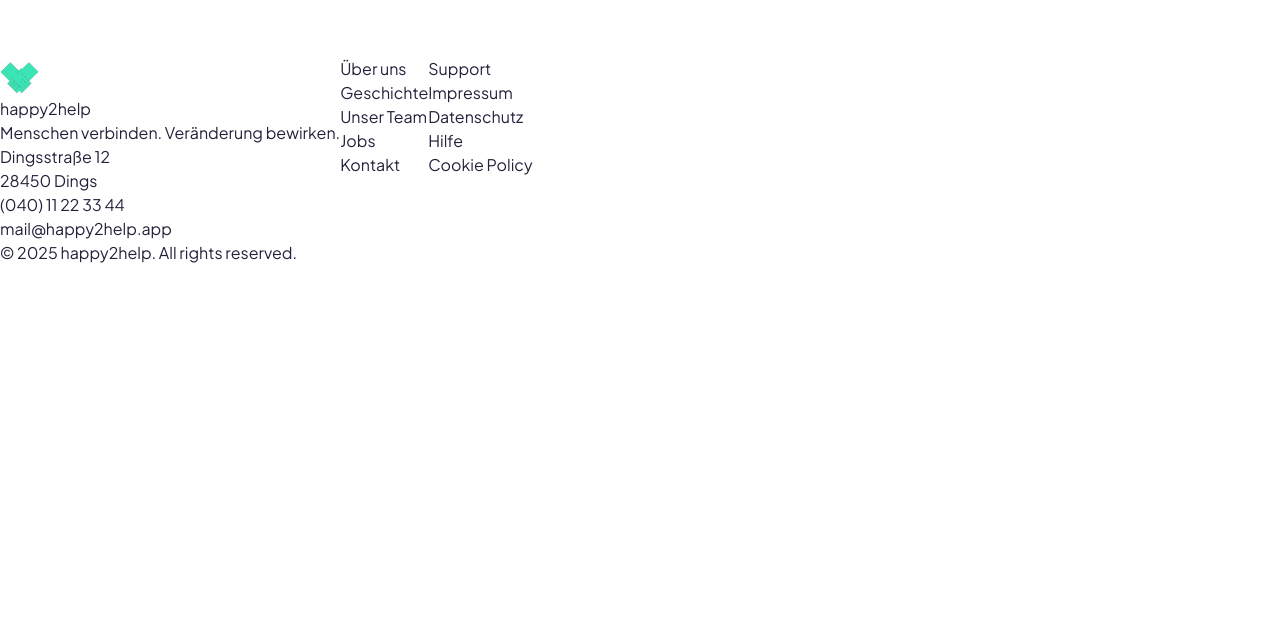
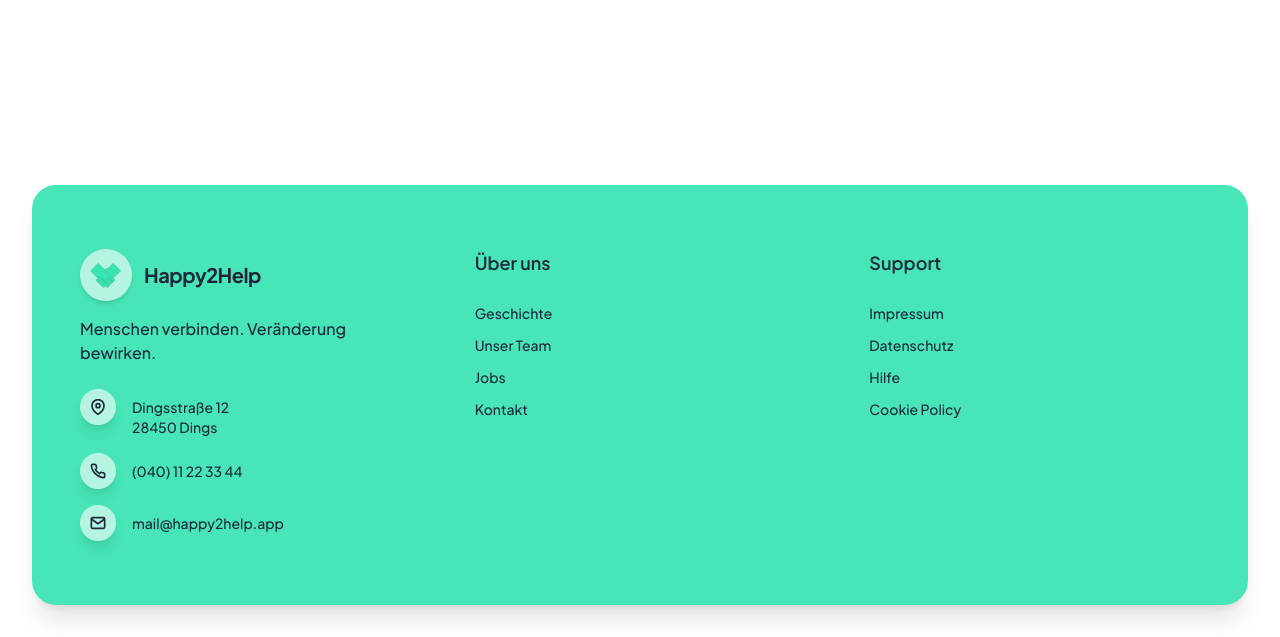
Before and after one commit to fharten/happy2help_frontend, a Next.js app: page / in a window 1280 px wide. Shown: the part 839-1476 px from the top of the page. Before the commit the page ends 1104 px from the top, so only its background shows below. Built offline with nearby package versions, Linux system fonts and the light colour scheme.

Commit message:
feat: footer first iteration

```diff
--- a/components/Footer.tsx
+++ b/components/Footer.tsx
@@ -1,94 +1,200 @@
-// components/Footer.js
-import Image from 'next/image';
-import Link from 'next/link';
+import Image from "next/image";
+import Link from "next/link";
 
-const Logo = '/images/h2h_logo_mint.png';
+const Logo = "/images/h2h_logo_mint.png";
 
 export default function Footer() {
   return (
-    <footer>
-      <div>
+    <footer className="mt-32 pb-8">
+      <div className="px-4 lg:px-8">
+        <div className="bg-light-mint/90 backdrop-blur-xl rounded-3xl shadow-xl px-8 lg:px-12 py-12 lg:py-16">
           {/* CONTENT */}
-        <div className='flex'>
-          {/* INFO*/}
-          <div>
-            <div>
+          <div className="flex flex-col lg:flex-row gap-12 lg:gap-16">
+            {/* INFO */}
+            <div className="lg:flex-1">
+              <div className="flex items-center gap-3 mb-4">
+                <div className="p-2.5 bg-white/60 rounded-full shadow-md">
                   <Image
                     src={Logo}
-                width='40'
-                height='40'
-                className='h-10 w-10'
-                alt='happy2help logo image'
+                    width={32}
+                    height={32}
+                    className="h-8 w-8 rounded-lg object-cover"
+                    alt="happy2help logo image"
                   />
-              <span>happy2help</span>
                 </div>
-            <p>Menschen verbinden. Veränderung bewirken.</p>
+                <span className="text-xl font-bold text-prussian tracking-tight">
+                  Happy<span className="text-black">2Help</span>
+                </span>
+              </div>
+              <p className="text-prussian text-sm lg:text-base mb-6 max-w-sm font-medium">
+                Menschen verbinden. Veränderung bewirken.
+              </p>
 
               {/* CONTACT */}
-            <div>
-              <div>
-                <address className='not-italic'>
+              <div className="space-y-4">
+                <div className="flex items-start gap-4">
+                  <div className="p-2.5 rounded-full transition-all duration-200 bg-white/60 text-prussian shadow-lg">
+                    <svg
+                      width="16"
+                      height="16"
+                      viewBox="0 0 24 24"
+                      fill="none"
+                      className="text-prussian"
+                    >
+                      <path
+                        d="M21 10c0 7-9 13-9 13s-9-6-9-13a9 9 0 0 1 18 0z"
+                        stroke="currentColor"
+                        strokeWidth="2.5"
+                      />
+                      <circle
+                        cx="12"
+                        cy="10"
+                        r="3"
+                        stroke="currentColor"
+                        strokeWidth="2.5"
+                      />
+                    </svg>
+                  </div>
+                  <address className="not-italic text-prussian text-sm font-medium pt-2">
                     Dingsstraße 12
                     <br />
                     28450 Dings
                   </address>
                 </div>
-              <div>
-                <a href='tel:+4904011223344'>(040) 11 22 33 44</a>
+                <div className="flex items-center gap-4">
+                  <div className="p-2.5 rounded-full transition-all duration-200 bg-white/60 text-prussian shadow-lg">
+                    <svg
+                      width="16"
+                      height="16"
+                      viewBox="0 0 24 24"
+                      fill="none"
+                      className="text-prussian"
+                    >
+                      <path
+                        d="M22 16.92v3a2 2 0 0 1-2.18 2 19.79 19.79 0 0 1-8.63-3.07 19.5 19.5 0 0 1-6-6 19.79 19.79 0 0 1-3.07-8.67A2 2 0 0 1 4.11 2h3a2 2 0 0 1 2 1.72 12.84 12.84 0 0 0 .7 2.81 2 2 0 0 1-.45 2.11L8.09 9.91a16 16 0 0 0 6 6l1.27-1.27a2 2 0 0 1 2.11-.45 12.84 12.84 0 0 0 2.81.7A2 2 0 0 1 22 16.92z"
+                        stroke="currentColor"
+                        strokeWidth="2.5"
+                      />
+                    </svg>
                   </div>
-              <div>
-                <a href='mailto:mail@happy2help.app'>mail@happy2help.app</a>
+                  <a
+                    href="tel:+4904011223344"
+                    className="text-prussian text-sm font-medium hover:text-black transition-colors duration-200"
+                  >
+                    (040) 11 22 33 44
+                  </a>
+                </div>
+                <div className="flex items-center gap-4">
+                  <div className="p-2.5 rounded-full transition-all duration-200 bg-white/60 text-prussian shadow-lg">
+                    <svg
+                      width="16"
+                      height="16"
+                      viewBox="0 0 24 24"
+                      fill="none"
+                      className="text-prussian"
+                    >
+                      <path
+                        d="M4 4h16c1.1 0 2 .9 2 2v12c0 1.1-.9 2-2 2H4c-1.1 0-2-.9-2-2V6c0-1.1.9-2 2-2z"
+                        stroke="currentColor"
+                        strokeWidth="2.5"
+                      />
+                      <polyline
+                        points="22,6 12,13 2,6"
+                        stroke="currentColor"
+                        strokeWidth="2.5"
+                      />
+                    </svg>
+                  </div>
+                  <a
+                    href="mailto:mail@happy2help.app"
+                    className="text-prussian text-sm font-medium hover:text-black transition-colors duration-200"
+                  >
+                    mail@happy2help.app
+                  </a>
                 </div>
               </div>
             </div>
 
             {/* ABOUT */}
-          <div>
-            <h3>Über uns</h3>
-            <ul>
+            <div className="lg:flex-1">
+              <h3 className="text-lg font-semibold text-prussian mb-6">
+                Über uns
+              </h3>
+              <ul className="space-y-2">
                 <li>
-                <Link href='/story'>Geschichte</Link>
+                  <Link
+                    href="/story"
+                    className="text-prussian text-sm font-medium hover:text-black transition-colors duration-200"
+                  >
+                    Geschichte
+                  </Link>
                 </li>
                 <li>
-                <Link href='/team'>Unser Team</Link>
+                  <Link
+                    href="/team"
+                    className="text-prussian text-sm font-medium hover:text-black transition-colors duration-200"
+                  >
+                    Unser Team
+                  </Link>
                 </li>
                 <li>
-                <Link href='/jobs'>Jobs</Link>
+                  <Link
+                    href="/jobs"
+                    className="text-prussian text-sm font-medium hover:text-black transition-colors duration-200"
+                  >
+                    Jobs
+                  </Link>
                 </li>
                 <li>
-                <Link href='/contact'>Kontakt</Link>
+                  <Link
+                    href="/contact"
+                    className="text-prussian text-sm font-medium hover:text-black transition-colors duration-200"
+                  >
+                    Kontakt
+                  </Link>
                 </li>
               </ul>
             </div>
 
             {/* LEGAL & SUPPORT */}
-          <div>
-            <h3>Support</h3>
-            <ul>
+            <div className="lg:flex-1">
+              <h3 className="text-lg font-semibold text-prussian mb-6">
+                Support
+              </h3>
+              <ul className="space-y-2">
                 <li>
-                <Link href='/help'>Impressum</Link>
+                  <Link
+                    href="/help"
+                    className="text-prussian text-sm font-medium hover:text-black transition-colors duration-200"
+                  >
+                    Impressum
+                  </Link>
                 </li>
                 <li>
-                <Link href='/privacy'>Datenschutz</Link>
+                  <Link
+                    href="/privacy"
+                    className="text-prussian text-sm font-medium hover:text-black transition-colors duration-200"
+                  >
+                    Datenschutz
+                  </Link>
                 </li>
                 <li>
-                <Link href='/terms'>Hilfe</Link>
+                  <Link
+                    href="/terms"
+                    className="text-prussian text-sm font-medium hover:text-black transition-colors duration-200"
+                  >
+                    Hilfe
+                  </Link>
                 </li>
                 <li>
-                <Link href='/cookies'>Cookie Policy</Link>
+                  <Link
+                    href="/cookies"
+                    className="text-prussian text-sm font-medium hover:text-black transition-colors duration-200"
+                  >
+                    Cookie Policy
+                  </Link>
                 </li>
               </ul>
-          </div>
-        </div>
-
-        {/* BOTTOM BAR */}
-        <div>
-          <div>
-            <div>
-              <p>
-                &copy; {new Date().getFullYear()} happy2help. All rights
-                reserved.
-              </p>
             </div>
           </div>
         </div>
--- a/components/Header.tsx
+++ b/components/Header.tsx
@@ -19,7 +19,7 @@ const Header = () => {
             {/* LOGO TEXT */}
             <div className="flex items-center gap-3 lg:gap-6">
               <span className="text-xl lg:text-3xl font-bold text-black select-none tracking-tight">
-                Happy<span className="text-mint">2Help</span>
+                Happy<span className="text-light-mint">2Help</span>
               </span>
             </div>
 
```
Lines whose indentation alone changed are shown as unchanged.
